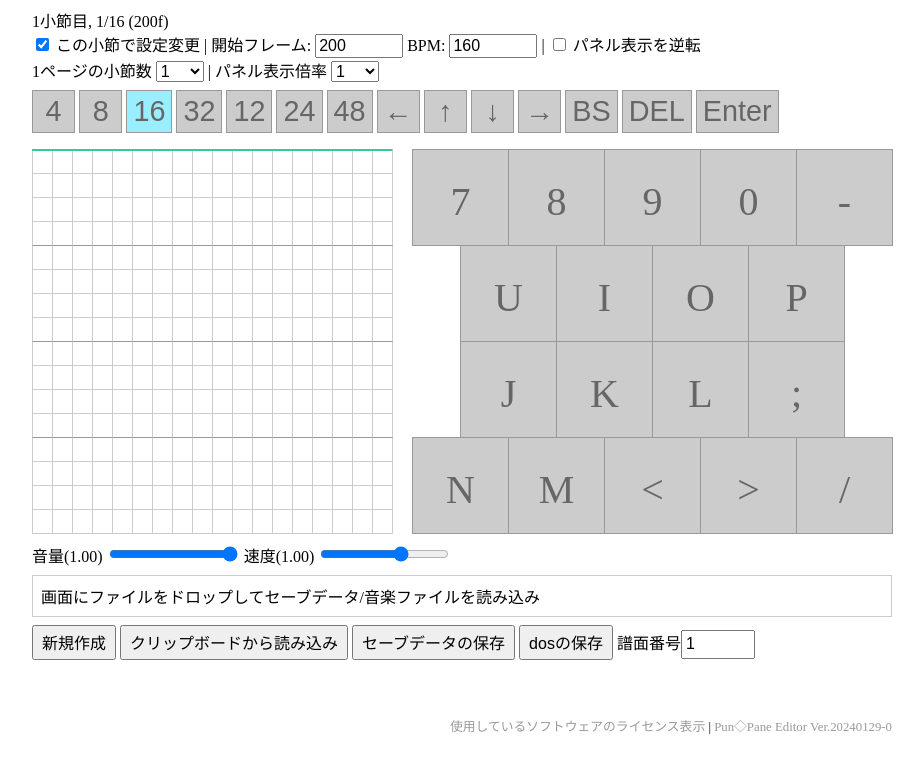
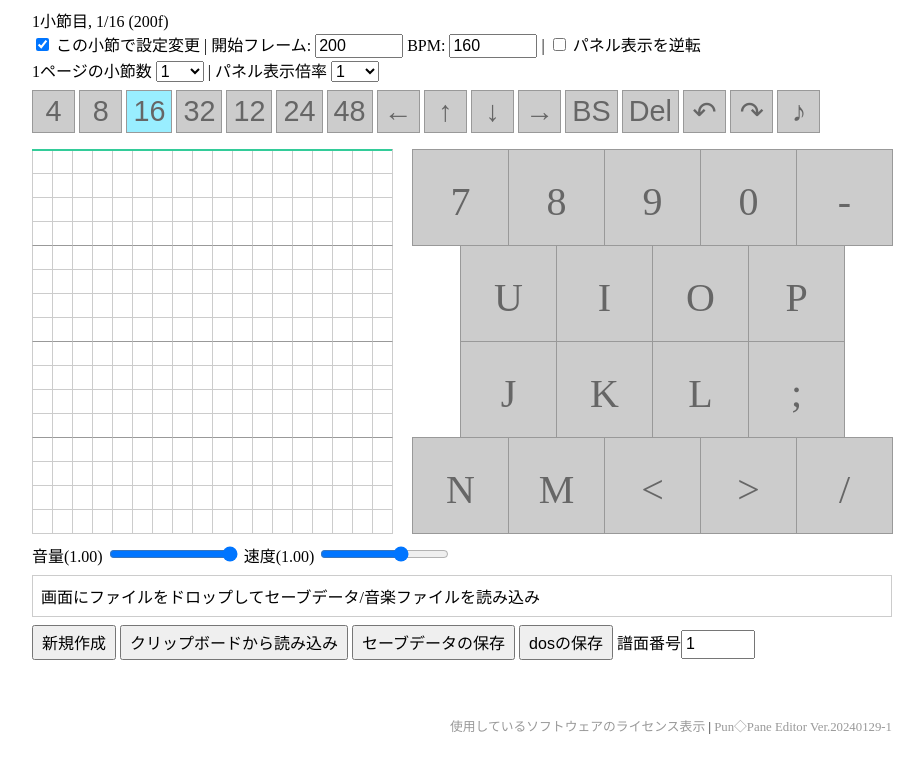
Before and after one commit to suzme/punpane-editor, a Svelte app: page / in a window 1280 px wide. Shown: the top 772 px of the page, without its empty margins (178-1102 px from the left). Built offline with nearby package versions, Linux system fonts and the light colour scheme.

Commit message:
元に戻す/やり直す機能の追加

```diff
--- a/src/App.svelte
+++ b/src/App.svelte
@@ -5,7 +5,7 @@
   /**
    * 定数
    */
-  const version = '20240129-0'
+  const version = '20240129-1'
   const resolution = 3 * 64   // 分解能(1小節を何分割するか)
   const add_panel_delay = 100 // パネル追加時の遅延時間(同時押しと判定する時間[ms])
 
@@ -70,6 +70,9 @@
   let audio_source_node
   let can_play = false    // 再生可能になったらtrue
   let is_playing = false  // 再生中のときtrue
+
+  let undo_list = [] // 元に戻す用のリスト
+  let redo_list = [] // やり直す用のリスト
 
   /**
    * リアクティブ
@@ -151,7 +154,32 @@
   /**
    * メソッド
    */
-  // カーソル移動
+  // 元に戻す
+  const undo = () => {
+    const command = undo_list.pop()
+    if (command) {
+      command.undo()
+      redo_list.push(command)
+    }
+  }
+
+  // やり直す
+  const redo = () => {
+    const command = redo_list.pop()
+    if (command) {
+      command.do()
+      undo_list.push(command)
+    }
+  }
+
+  // 実行
+  const do_command = command => {
+    redo_list = []
+    undo_list.push(command)
+    command.do()
+  }
+
+   // カーソル移動
   const move_cursor = tick => {
     message = ''
     if (is_playing && Math.floor(tick / resolution) !== Math.floor(cursor / resolution)) {
@@ -171,14 +199,32 @@
     cursor = Math.floor(cursor / (resolution / len)) * (resolution / len)
   }
 
-  // パネルの追加
-  const add_panel = (panel_number, tick) => {
+  // パネルの追加(生)
+  const add_panel_ = (panel_number, tick) => {
+    move_cursor(tick)
     panels_all[panel_number] = [...panels_all[panel_number], tick]
   }
 
-  // パネルの削除
+  // パネルの削除(生)
+  const delete_panel_ = (panel_number, tick) => {
+    move_cursor(tick)
+    panels_all[panel_number] = panels_all[panel_number].filter(frame => frame !== tick)
+  }
+
+  // パネルの追加(undo/redo対応)
+  const add_panel = (panel_number, tick) => {
+    do_command({
+      undo: () => delete_panel_(panel_number, tick),
+      do: () => add_panel_(panel_number, tick)
+    })
+  }
+
+  // パネルの追加(undo/redo対応)
   const delete_panel = (panel_number, tick) => {
-    panels_all[panel_number] = panels_all[panel_number].filter(frame => frame !== tick)
+    do_command({
+      undo: () => add_panel_(panel_number, tick),
+      do: () => delete_panel_(panel_number, tick)
+    })
   }
 
   // パネル追加/削除
@@ -203,7 +249,14 @@
   // 1行削除
   const remove_line = () => {
     message = ''
-    panels_all = panels_all.map(panels => panels.filter(frame => frame !== cursor))
+    const tick = cursor
+    const target = panels_all
+      .map((panels, panel_number) => panels.includes(tick) ? panel_number : -1)
+      .filter(panel_number => panel_number >= 0)
+    do_command({
+      do: () => target.forEach(panel_number => delete_panel_(panel_number, tick)),
+      undo: () => target.forEach(panel_number => add_panel_(panel_number, tick))
+    })
   }
 
   // カーソルを戻して1行削除
@@ -219,6 +272,8 @@
     }
 
     panels_all = new Array(key_settings.panel_num).fill([])
+    undo_list = []
+    redo_list = []
     label_measures = []
     begin_frames = []
     bpms = []
@@ -280,6 +335,8 @@
 
     cursor = 0
     panels_all = save_data.panels ?? new Array(key_settings.panel_num).fill([])
+    undo_list = []
+    redo_list = []
     label_measures = save_data.label_measures ?? []
     begin_frames = save_data.begin_frames ?? []
     bpms = save_data.bpms ?? []
@@ -541,7 +598,9 @@
     'Delete': remove_line,
     'Backspace': backspace,
     'KeyR': () => panel_reverse = !panel_reverse,
-    'Enter': toggle_play
+    'Enter': toggle_play,
+    'KeyZ': undo,
+    'KeyY': redo,
   }
 
   // キー設定(Ctrl付き)
@@ -587,7 +646,7 @@
 
 <main>
   <div class="container"
-    style:width={`${key_settings.note_width * key_settings.panel_num + 20 + key_settings.panel_width * 5}px`}
+    style:width={`${key_settings.note_width * key_settings.panel_num + 20 + key_settings.panel_width * key_settings.panel_w_num}px`}
     class:dragover={dragover_flag}
     >
     <div>
@@ -628,8 +687,10 @@
       <input type="button" value="↓" on:click={cursor_next} title="下矢印/D/スペース: カーソルを下に移動">
       <input type="button" value="→" on:click={page_next} title="右矢印キー: 次のページに移動">
       <input type="button" value="BS" on:click={backspace} title="Backspace: カーソルを前に移動してパネルを削除">
-      <input type="button" value="DEL" on:click={remove_line} title="Delete: カーソルのある行のパネルを削除">
-      <input type="button" value="Enter" on:click={toggle_play} title="Enter: 曲再生の開始/停止">
+      <input type="button" value="Del" on:click={remove_line} title="Delete: カーソルのある行のパネルを削除">
+      <input type="button" value="↶" on:click={undo} title="Z: 元に戻す">
+      <input type="button" value="↷" on:click={redo} title="Y: やり直す">
+      <input type="button" value="♪" on:click={toggle_play} title="Enter: 曲再生の開始/停止">
     </div>
     <div class="punpane_editor"
       style:height="{resolution * 2 + 10}px">
@@ -747,6 +808,7 @@
     margin: auto;
     font-size: 12pt;
     box-sizing: border-box;
+    min-width: 860px;
   }
 
   .punpane_editor * {
@@ -766,12 +828,13 @@
   .main_buttons > input[type="button"] {
     font-size: 180%;
     min-width: 1.5em;
-    min-height: 1.5em;
+    height: 1.5em;
     color: #666666;
     background: #cccccc;
     border: 1px solid #999999;
     cursor: pointer;
     margin-top: 0.5rem;
+    vertical-align: middle;
   }
 
   input[type="button"][value="4"].selected,
--- a/src/keys.js
+++ b/src/keys.js
@@ -3,6 +3,7 @@ const keys = {
     panel_num: 18,    // パネル数
     panel_width: 96,  // パネルの幅[px]
     panel_height: 96, // パネルの高さ[px]
+    panel_w_num: 5,   // パネルの枚数(横)
     note_width: 20,   // ノートの幅[px]
     note_height: 6,   // ノートの高さ[px]
     panel_top: [0, 0, 0, 0, 0, 1, 1, 1, 1, 2, 2, 2, 2, 3, 3, 3, 3, 3],                   // パネルの縦位置[*panel_height]
@@ -17,6 +18,7 @@ const keys = {
     panel_num: 9,    // パネル数
     panel_width: 96,  // パネルの幅[px]
     panel_height: 96, // パネルの高さ[px]
+    panel_w_num: 3,   // パネルの枚数(横)
     note_width: 30,   // ノートの幅[px]
     note_height: 6,   // ノートの高さ[px]
     panel_top: [0, 0, 0, 1, 1, 1, 2, 2, 2],                 // パネルの縦位置[*panel_height]
@@ -31,6 +33,7 @@ const keys = {
     panel_num: 36,    // パネル数
     panel_width: 48,  // パネルの幅[px]
     panel_height: 48, // パネルの高さ[px]
+    panel_w_num: 10,   // パネルの枚数(横)
     note_width: 15,   // ノートの幅[px]
     note_height: 6,   // ノートの高さ[px]
     panel_top: [0,0,0,0,0, 1,1,1,1, 2,2,2,2, 3,3,3,3,3, 0,0,0,0,0, 1,1,1,1, 2,2,2,2, 3,3,3,3,3], // パネルの縦位置[*panel_height]
```
